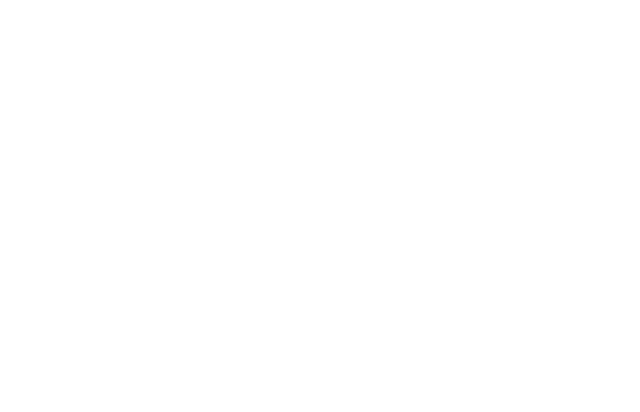
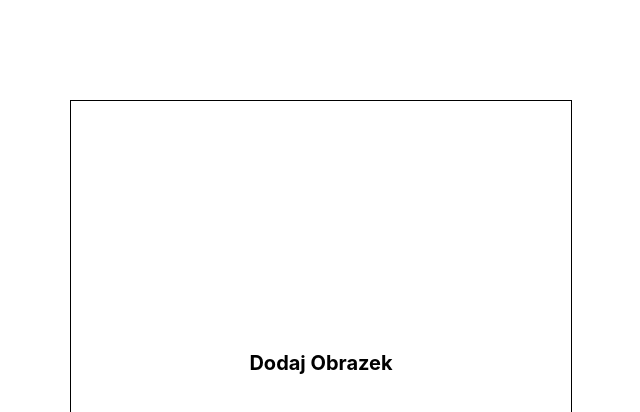
Before and after one commit to Sekru/meme-generator, a React (Create React App) app: page / in a window 1280 px wide. Shown: the top 412 px of the page, without its empty margins (319-959 px from the left). Built offline with nearby package versions, Linux system fonts and the light colour scheme.

Commit message:
Dodawanie obrazka + przeciaganie + wyswietlanie

```diff
--- a/src/App.css
+++ b/src/App.css
@@ -0,0 +1,29 @@
+.Border {
+  width: 500px;
+  height: 500px;
+  margin: 0 auto;
+  border: 1px solid black;
+  margin-top: 100px;
+}
+
+img {
+  width: 100%;
+  height: 100%;
+}
+
+p {
+  text-align: center;
+  font-size: 20px;
+  font-weight: 700;
+  padding-top: 230px;
+}
+
+input[type="file"] {
+  position: relative;
+  display: block;
+  width: 100%;
+  height: 100%;
+  margin-top: -300px;
+  left: 0;
+  opacity: 0;
+}
--- a/src/App.js
+++ b/src/App.js
@@ -1,11 +1,43 @@
-import React from 'react';
-import './App.css';
+import React from "react";
+import "./App.css";
 
-function App() {
+const App = () => {
   return (
     <div className="app">
+      <ImageComponent></ImageComponent>
     </div>
   );
+};
+
+class ImageComponent extends React.Component {
+  state = {
+    altText: true,
+    file: null,
+  };
+
+  showImage = (event) => {
+    this.setState({
+      altText: false,
+      file: URL.createObjectURL(event.target.files[0]),
+    });
+  };
+
+  render() {
+    return (
+      <>
+        <div className="Border">
+          {this.state.altText ? (
+            <>
+              <p>Dodaj Obrazek</p>
+              <input type="file" onChange={this.showImage} />
+            </>
+          ) : (
+            <img src={this.state.file} />
+          )}
+        </div>
+      </>
+    );
+  }
 }
 
 export default App;
```
Also changed, not shown: 1 other file (tests, documents, lock files or other folders).
